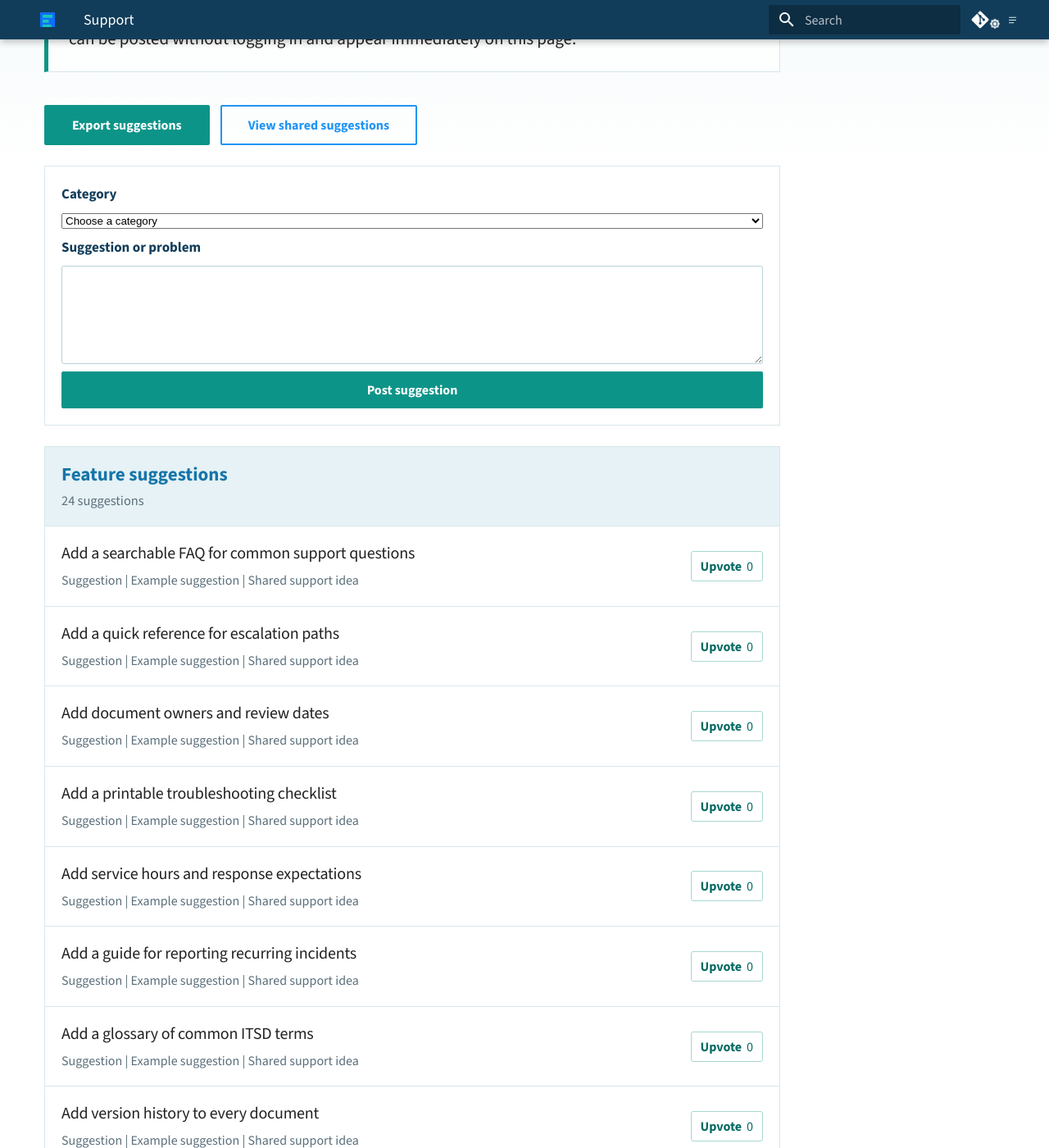
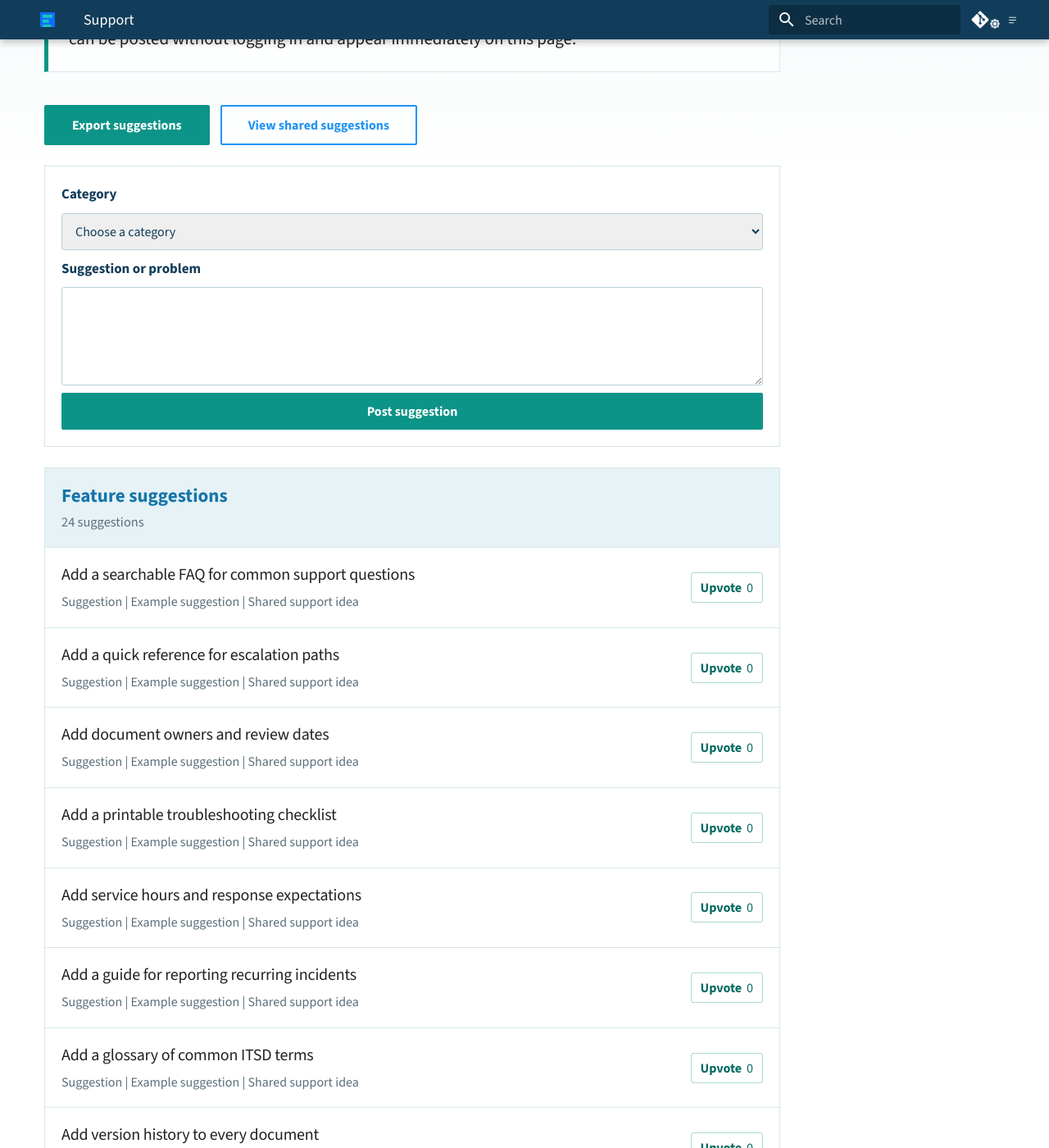
Before and after one commit to dgooding/mkdocs-basic, an MkDocs documentation site: the page built from docs/support.md, in a window 1280 px wide and 1400 px high, scrolled down 289 px. Shown: the whole window at 82% size. Built offline with MkDocs 1.6.1 and Material for MkDocs 9.7.7, drawn with Linux system fonts in a browser that asks for light colours; comment, search, counter and statistics services are not loaded.

Commit message:
docs: auto-update 2026-08-26 21:32:11

```diff
--- a/docs/stylesheets/extra.css
+++ b/docs/stylesheets/extra.css
@@ -171,6 +171,7 @@
 }
 
 .itsd-suggestion-form input,
+.itsd-suggestion-form select,
 .itsd-suggestion-form textarea {
   border: 1px solid #b9d1db;
   border-radius: 3px;
```
